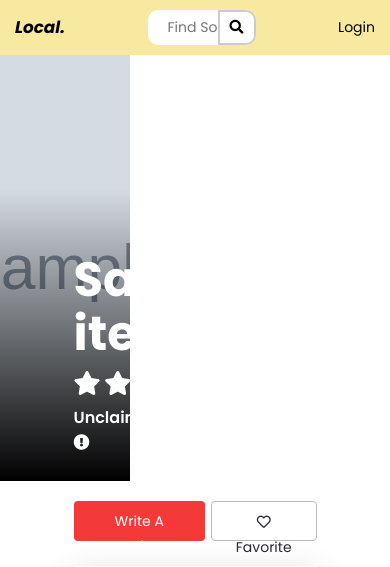
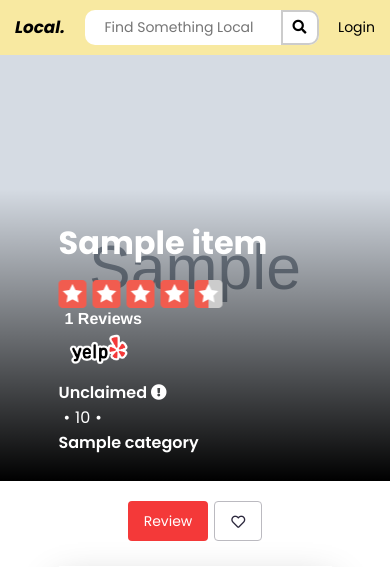
Before and after one commit to robertvessnalong/Local., a Flask app: page /restaurant/1 in a window 390 px wide; the page is wider, and only the part inside the window is pictured. Shown: the top 567 px of that part. Run offline with Flask 2, Linux system fonts and the light colour scheme; tables that the repository leaves empty hold one stand-in row (values such as "Sample post"); grey boxes marked "Sample" are stand-in pictures; a database or web service that is not in the repository returns one stand-in record (values such as "Sample title"); data that the repository does not hold is empty; some libraries are stand-ins or nearby versions; some web fonts are replaced.

Commit message:
Used Yelp Images and Logo for Restaurant Page, Make Slightly More Responsive

```diff
--- a/app.py
+++ b/app.py
@@ -6,21 +6,22 @@
 from models import db, connect_db, User, Rating, Favorite, Review, LikeDislike, get_store_hours
 from forms import RegisterForm, LoginForm, UpdateUser, ReviewForm, EditReview
 from ipstack import GeoLookup
+from config import yelp_api_key, ipstack_key
 import json
 import requests
 import os
 
 app = Flask(__name__)
-app.config['SQLALCHEMY_DATABASE_URI'] = os.environ.get('DATABASE_URL','postgresql:///local').replace("://", "ql://", 1)
+app.config['SQLALCHEMY_DATABASE_URI'] = os.environ.get('DATABASE_URL','postgresql:///local')
 app.config["SQLALCHEMY_TRACK_MODIFICATIONS"] = False
 app.config['SECRET_KEY'] = os.environ.get('SECRET_KEY', 'helloworld')
-geo_lookup = GeoLookup(os.environ.get('IPSTACK_API_KEY'))
+geo_lookup = GeoLookup(os.environ.get('IPSTACK_API_KEY', ipstack_key))
 location_data = geo_lookup.get_own_location()
 
 connect_db(app)
 db.create_all()
 
-headers = {'Authorization': 'Bearer %s' % os.environ.get('YELP_API_KEY')}
+headers = {'Authorization': 'Bearer %s' % os.environ.get('YELP_API_KEY', yelp_api_key)}
 url_search = "https://api.yelp.com/v3/businesses/search"
 url_single = "https://api.yelp.com/v3/businesses/"
 
@@ -182,7 +183,6 @@
         return url_for('login')
     json = request.get_json()
     form = ReviewForm(data=json)
-    user = User.query.get_or_404(session['user_id'])
     if form.validate_on_submit():
         new_review = Review(user_id=session['user_id'],
                             restaurant_id = json['restaurant_id'],
@@ -191,16 +191,7 @@
                             created=json['created_at'])
         db.session.add(new_review)
         db.session.commit()
-        print(new_review)
-        success = {'success': 'Your Review is Posted',
-                   'created_at':json['created_at'],
-                   'review_id': new_review.id,
-                   'user': {
-                   'first_name': user.first_name,
-                   'last_name': user.last_name,
-                   'location': user.location,
-                   'reviews': len(user.reviewed)}}
-        return jsonify(success)
+        return jsonify(render_template('new_review.j2', review=new_review))
     else:
         return jsonify(errors=form.errors)
 
@@ -219,7 +210,6 @@
         review.created = json['created_at']
         db.session.commit()
         return json
-    print(json)
 
 
 @app.route('/review/<review_id>', methods=['DELETE'])
--- a/static/css/custom.css
+++ b/static/css/custom.css
@@ -301,6 +301,8 @@
 
 .rating {
   margin-bottom: 6px;
+  display: flex;
+  align-items: center;
 }
 
 .fa-star,
@@ -575,3 +577,89 @@
 .card {
   min-height: 412px;
 }
+
+.yelp-logo {
+  width: 80px;
+  margin-top: -6px;
+}
+
+@media only screen and (max-width: 680px) {
+  .search-inner {
+    width: 65%;
+  }
+
+  .rest-info h1 {
+    font-size: 32px;
+  }
+
+  .rating {
+    flex-direction: column;
+    align-items: flex-start;
+  }
+
+  .hero-content-info .container {
+    padding: 0;
+  }
+
+  .price_claimed_type {
+    flex-direction: column;
+    align-items: flex-start;
+  }
+
+  .category {
+    margin-left: 0;
+  }
+
+  .single {
+    margin-left: 0;
+  }
+
+  .review-btn span,
+  .favorite-btn span {
+    display: none;
+  }
+
+  .action-buttons {
+    justify-content: center;
+  }
+
+  .review_user {
+    flex-direction: column;
+  }
+
+  #review-items {
+    padding-left: 0;
+    padding-right: 0;
+  }
+
+  .review-content {
+    flex-direction: column;
+  }
+
+  .reviewer-comment {
+    padding: 0;
+  }
+
+  .search form {
+    width: auto;
+  }
+
+  .top-shelf-content {
+    flex-direction: column;
+    justify-content: center;
+    align-items: center;
+  }
+
+  .user-image {
+    border-radius: 50%;
+    height: 160px;
+    width: 160px;
+    margin-top: 15px;
+  }
+}
+
+@media only screen and (max-width: 975px) {
+  .mySwiper .swiper-wrapper .swiper-slide img {
+    width: auto;
+  }
+}
--- a/static/js/main.js
+++ b/static/js/main.js
@@ -70,7 +70,16 @@
 });
 
 let swiperRestPage = new Swiper('.mySwiper-Rest-Page', {
+  slidesPerView: 1,
+  autoplay: {
+    delay: 5000,
+    disableOnInteraction: false,
+  },
+  breakpoints: {
+    640: {
       slidesPerView: 3,
+    },
+  },
 });
 
 async function handleFavorite() {
@@ -98,15 +107,21 @@
 async function handleFavoriteReview(event) {
   const id = $(event.target).parent().data('id');
   if (event.target.className === 'far fa-heart') {
-    await axios.post(`/favorite/review/${id}`).then(function (response) {
-      console.log(response);
+    await axios.post(`/favorite/review/${id}`).then(function (res) {
+      if (res.data == '/login') {
+        window.location = res.data;
+      } else {
+        $(event.target).attr('class', 'fas fa-heart');
+      }
     });
-    $(event.target).attr('class', 'fas fa-heart');
   } else if (event.target.className === 'fas fa-heart') {
-    await axios.delete(`/favorite/review/${id}`).then(function (response) {
-      console.log(response);
+    await axios.delete(`/favorite/review/${id}`).then(function (res) {
+      if (res.data == '/login') {
+        window.location = res.data;
+      } else {
+        $(event.target).attr('class', 'far fa-heart');
+      }
     });
-    $(event.target).attr('class', 'far fa-heart');
   }
 }
 
@@ -168,6 +183,7 @@
 async function handleReview(event) {
   event.preventDefault();
   currentStar = rating;
+  const $reviewContainer = $('#review-items');
   let review = $('#restaurant-review').val();
   let today = new Date()
     .toISOString()
@@ -185,8 +201,8 @@
     .then((res) => {
       if (res.data == '/login') {
         window.location = res.data;
-      } else if (res.data.success) {
-        generateReview(res.data, generateStars(currentStar), review_data);
+      } else {
+        $($reviewContainer).prepend(res.data);
       }
     })
     .catch((res) => {
@@ -197,7 +213,7 @@
   rating = 0;
   $('#restaurant-review').val('');
   $('.star-ratings i').each(() => {
-    $('.star-ratingsi').attr('class', 'far fa-star');
+    $('.star-ratings i').attr('class', 'far fa-star');
   });
 }
 
@@ -255,85 +271,19 @@
   if (event.target.className === 'delete-btn') {
     const reviewID = $(event.target).closest('.review-item').data('id');
     const reviewContainer = $(event.target).closest('.review-item');
-    await axios.delete(`/review/${reviewID}`).catch((res) => {
+    await axios
+      .delete(`/review/${reviewID}`)
+      .then((res) => {
         if (res.data == '/login') {
           window.location = res.data;
         } else {
           $(reviewContainer).remove();
         }
+      })
+      .catch((res) => {
+        console.log(res);
       });
   }
-}
-
-function generateReview(data, generateStars, review_data) {
-  const $reviewContainer = $('#review-items');
-  let new_review = `
-    <div data-id="${data.review_id}" class="review-item">
-      <div class="review_user">
-          <div class="user_image">
-              <img class="reviewer-image" src="https://prospectdirect.com/wpstagemct/wp-content/uploads/2017/05/generic-profile-photo-3.jpg">
-          </div>
-          <div class="review-content">
-            <div class="reviewer-details">
-                <span class="reviewer-name">${data.user.first_name} ${
-    data.user.last_name
-  }</span>
-                <span class="reviewer-location">${data.user.location}</span>
-                <div class="reviewer-feed">
-                    <i class="fas fa-comments"></i>
-                    <span class="reviewer-total">${data.user.reviews}</span>
-                </div>
-            </div>
-            <div class="reviewer-rating">
-                <div class="reviewer-stars">
-                    ${generateStars}
-                </div>
-                <div class="created">
-                    <span class="created-date">${data.created_at}</span>
-                </div>
-            </div>
-            <div class="reviewer-comment">
-                <span class="comment">"${review_data.review}"</span>
-            </div>
-        </div>
-      </div>
-      <div class="review-buttons">
-      <div class="edit-button">
-          <li class="edit-btn">Edit Review</li>
-      </div>
-      <div class="delete-button">
-          <li class="delete-btn">Delete<i class="fas fa-trash"></i></li>
-      </div>
-    </div>
-    <div class="edit-review">
-      <form id="edit-form" method="GET" action="/">
-          <div class="edit-ratings">
-              ${generateEditStars(review_data.rating)}
-          </div>
-          <textarea id="edit-restaurant-review" maxlength="180" class="form-control" rows="3" placeholder="Edit Your Review">${
-            review_data.review
-          }</textarea>
-          <p class="max-char">Max 180 Characters</p>
-          <input class="review-btn add" type="submit" value="Edit">
-      </form>
-    </div>
-  </div>
-
-  `;
-
-  $($reviewContainer).prepend(new_review);
-}
-
-function generateEditStars(rating) {
-  stars = '';
-  for (let i = 0; i < 5; i++) {
-    if (i <= rating - 1) {
-      stars += "<i class='fas fa-star'></i>";
-    } else {
-      stars += "<i class='far fa-star'></i>";
-    }
-  }
-  return stars;
 }
 
 function generateStars(currentStar) {
--- a/templates/restaurant_page.j2
+++ b/templates/restaurant_page.j2
@@ -16,20 +16,9 @@
             <div class="rest-info">
                 <h1>{{rest.name}}</h1>
                     <div class="rating">
-                        {% if rating.isInt == True %}
-                            {% for checked in range(rating.number)%}
-                            <i class="fa fa-star checked"></i>
-                            {%endfor%}
-                        {%elif rating.isInt == False %}
-                            {% for checked in range(rating.number)%}
-                                {% if loop.last %}
-                                    <i class="fas fa-star-half"></i>
-                                {%else%}
-                                    <i class="fa fa-star checked"></i>
-                                {%endif%}
-                            {%endfor%}
-                        {%endif%}
+                       <img src="/static/images/{{rating.image}}">
                        <span class="total-reviews">{{rest.review_count}} Reviews</span>
+                       <a href="{{rest.url}} target="_blank"><img class="yelp-logo" src="/static/images/Logo_RGB.png"></a>
                     </div>
                     <div class="price_claimed_type">
                         <div class="claimed">
@@ -87,17 +76,17 @@
             <header class="header-buttons">
                 <div class="action-buttons">
                     <div class="review-container">
-                        <li href="/review" class="review-btn">Write A Review</li>
+                        <li href="/review" class="review-btn"><span>Write A</span> Review</li>
                     </div>
                     <div class="favorite">
                     {% if session['user_id'] %}
                     {% if favorite[0] == rest.id %}
-                            <li data-id={{rest.id}} class="favorite-btn"><i class="fas fa-heart"></i> Favorite</li>
+                            <li data-id={{rest.id}} class="favorite-btn"><i class="fas fa-heart"></i><span> Favorite</span></li>
                     {%else %}
-                            <li data-id="{{rest.id}}" class="favorite-btn"><i class="far fa-heart"></i>  Favorite</li>
+                            <li data-id="{{rest.id}}" class="favorite-btn"><i class="far fa-heart"></i><span>  Favorite</span></li>
                     {%endif%}
                     {%else%}
-                            <li data-id={{rest.id}} class="favorite-btn"><i class="far fa-heart"></i> Favorite</li>
+                            <li data-id={{rest.id}} class="favorite-btn"><i class="far fa-heart"></i><span> Favorite</span></li>
                     {%endif %}
                     </div>
                 </div>
--- a/templates/search.j2
+++ b/templates/search.j2
@@ -7,8 +7,8 @@
         <div class="container mx-auto mb-5">
             <div class="row">
                 {% for rst in rest %}
-                     <div class="col-md-4 mt-5">
-                        <div class="card" style="width: 18rem;">
+                     <div class="col-md-6 col-lg-4 mt-5 ">
+                        <div class="card">
                             <img src="{{rst.image_url}}" class="card-img-top" alt="...">
                             <div class="card-body">
                                 <h5 class="card-title">{{rst.name}}</h5>
```
Also changed, not shown: models.py (+18 -1 lines), templates/new_review.j2 (added, +65 -0 lines), test_flask.py (+13 -0 lines), static/images/Logo_RGB.png (added), static/images/small_0@2x.png (added), static/images/small_1@2x.png (added), static/images/small_1_half@2x.png (added), static/images/small_2@2x.png (added), static/images/small_2_half@2x.png (added), static/images/small_3@2x.png (added), static/images/small_3_half@2x.png (added), static/images/small_4@2x.png (added), static/images/small_4_half@2x.png (added), static/images/small_5@2x.png (added). Lines whose indentation alone changed are shown as unchanged.
